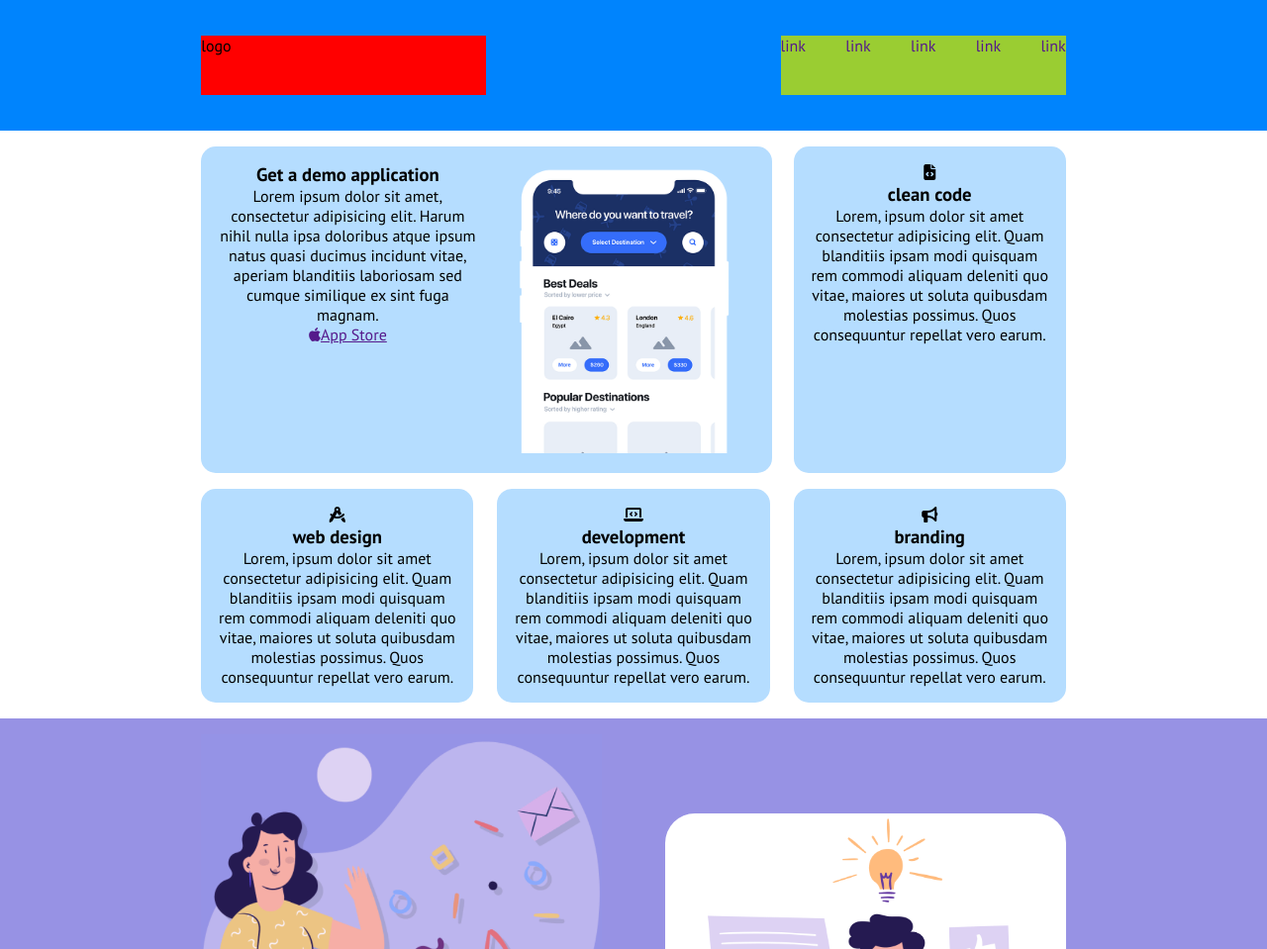
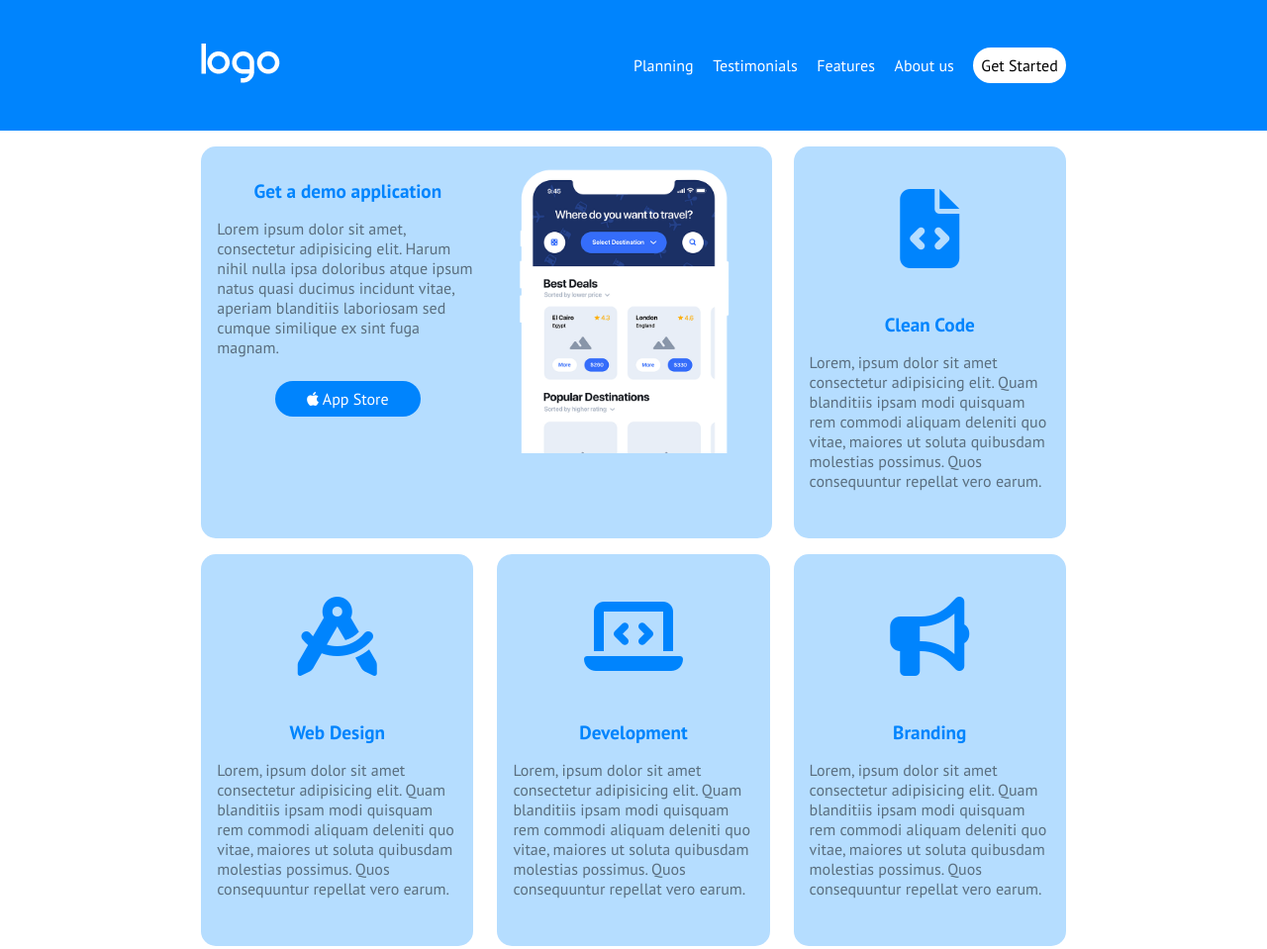
Before and after one commit to PierluigiTornesi/htmlcss-responsive-layout, a plain HTML site: page index.html in a window 1280 px wide. Shown: the top 959 px of the page at 99% size. Drawn offline with Linux system fonts and the light colour scheme.

Commit message:
update: scrittura dettagli header e first section

```diff
--- a/css/style.css
+++ b/css/style.css
@@ -39,23 +39,22 @@ body{
 }
 /* classi debug per visualizzare il contenuto della barra dell'header */
 .header-bar .logo{
-    /* debug */
-    background-color: red;
-    height: 60px;
     width: 33%;
 }
 .header-bar .bars{
-    /* debug */
-    background-color: green;
-    height: 60px;
     width: 33%;
 }
+/* classe per il bottone con le barre */
+.bars button{
+    background-color: transparent;
+    border: 0;
+    color: white;
+    width: 100%;
+}
+/* classe per i link */
 .header-bar .link{
-    /* debug */
     display: none;
-    background-color: yellowgreen;
-    width: 33%;
-    height: 60px;
+    width: 50%;
 }
 /* classe per la lista dell'header */
 .link ul{
@@ -63,11 +62,21 @@ body{
     display: flex;
     list-style-type: none;
     justify-content: space-between;
+    gap: 1rem;
 }
 /* classe per i link della lista */
 .link a{
     text-decoration: none;
+    color: white;
 }
+/* id per il bottone cliccabile nei link */
+#button-white{
+    background-color: white;
+    color: black;
+    padding: 0.5rem;
+    border-radius: 20px;
+}
+
 /* classe per la prima section */
 .first-section{
     /* debug */
@@ -85,7 +94,6 @@ body{
 /* classe per le colonne della prima section */
 .col-blue{
     /* debug */
-    text-align: center;
     padding: 1rem;
     background-color:#b5ddff;
     width: 100%;
@@ -94,6 +102,36 @@ body{
 /* classe per le info del blocco grande */
 .info-bigger{
     width: 100%;
+}
+/* classe per il titolo delle info */
+.titolo-info{
+    color: #0084fd ;
+    padding: 1rem;
+    text-align: center;
+    font-size: 1.2rem;
+}
+/* classe per il testo delle info */
+.testo-info{
+    color: #5a6e7f;
+    margin-bottom: 2rem;
+    font-size: 1rem;
+}
+/* classe per il bottone nell'info */
+.button-app{
+    text-align: center;
+    margin-bottom: 1rem;
+}
+/* id per personalizzare il bottone */
+#button-blue{
+    background-color: #0084fd;
+    color: white;
+    padding: 0.5rem 2rem;
+    border-radius: 20px;
+    text-decoration: none;
+}
+/* classe per rendere piú grande l'immagine dell'info */
+.img-big{
+    font-size: 5rem;
 }
 /* classe per l'immagine del blocco grande */
 .img-bigger{
@@ -159,6 +197,7 @@ body{
 /* id della foto del testimonial */
 #foto{
     /* debug */
+    object-fit: cover;
     height: 175px;
     width: 175px;
     border-radius: 50%;
--- a/index.html
+++ b/index.html
@@ -26,18 +26,22 @@
                     <!-- div contenente la barra dell'header -->
                     <div class="header-bar">
                         <!-- div contenente il logo -->
-                        <div class="logo">logo</div>
+                        <div class="logo">
+                            <img src="img/logo.png" alt="">
+                        </div>
                         <!-- div contenente il simbolo delle barre -->
-                        <div class="bars">bars</div>
+                        <div class="bars">
+                            <button><i class="fa-solid fa-bars"></i></button>
+                        </div>
                         <!-- div contenente la lista dei link -->
                         <div class="link">
                             <!-- lista dei link -->
                             <ul>
-                                <li><a href="">link</a></li>
-                                <li><a href="">link</a></li>
-                                <li><a href="">link</a></li>
-                                <li><a href="">link</a></li>
-                                <li><a href="">link</a></li>
+                                <li><a href="">Planning</a></li>
+                                <li><a href="">Testimonials</a></li>
+                                <li><a href="">Features</a></li>
+                                <li><a href="">About us</a></li>
+                                <li><a id="button-white" href="">Get Started</a></li>
                             </ul>
                         </div>
                     </div>
@@ -58,9 +62,11 @@
                         <div id="bigger" class="col-blue">
                             <!-- div contenente le info del blocco grande -->
                             <div class="info-bigger">
-                                <h3>Get a demo application</h3>
-                                <p>Lorem ipsum dolor sit amet, consectetur adipisicing elit. Harum nihil nulla ipsa doloribus atque ipsum natus quasi ducimus incidunt vitae, aperiam blanditiis laboriosam sed cumque similique ex sint fuga magnam.</p>
-                                <a href=""><i class="fa-brands fa-apple"></i>App Store</a>
+                                <h3 class="titolo-info">Get a demo application</h3>
+                                <p class="testo-info">Lorem ipsum dolor sit amet, consectetur adipisicing elit. Harum nihil nulla ipsa doloribus atque ipsum natus quasi ducimus incidunt vitae, aperiam blanditiis laboriosam sed cumque similique ex sint fuga magnam.</p>
+                                <div class="button-app">
+                                    <a id="button-blue" href=""><i class="fa-brands fa-apple"></i> App Store</a>
+                                </div>
                             </div>
                             <!-- div contenente l'immagine  -->
                             <div class="img-bigger">
@@ -70,38 +76,38 @@
                         <!-- div col -->
                         <div class="col-blue">
                             <!-- div per il simbolo -->
-                            <div>
+                            <div class="titolo-info img-big">
                                 <i class="fa-solid fa-file-code"></i>
                             </div>
-                            <h3>clean code</h3>
-                            <p>Lorem, ipsum dolor sit amet consectetur adipisicing elit. Quam blanditiis ipsam modi quisquam rem commodi aliquam deleniti quo vitae, maiores ut soluta quibusdam molestias possimus. Quos consequuntur repellat vero earum.</p>
+                            <h3 class="titolo-info">Clean Code</h3>
+                            <p class="testo-info">Lorem, ipsum dolor sit amet consectetur adipisicing elit. Quam blanditiis ipsam modi quisquam rem commodi aliquam deleniti quo vitae, maiores ut soluta quibusdam molestias possimus. Quos consequuntur repellat vero earum.</p>
                         </div>
                         <!-- div col -->
                         <div class="col-blue">
                             <!-- div per il simbolo -->
-                            <div>
+                            <div class="titolo-info img-big">
                                 <i class="fa-solid fa-compass-drafting"></i>
                             </div>
-                            <h3>web design</h3>
-                            <p>Lorem, ipsum dolor sit amet consectetur adipisicing elit. Quam blanditiis ipsam modi quisquam rem commodi aliquam deleniti quo vitae, maiores ut soluta quibusdam molestias possimus. Quos consequuntur repellat vero earum.</p>
+                            <h3 class="titolo-info">Web Design</h3>
+                            <p class="testo-info">Lorem, ipsum dolor sit amet consectetur adipisicing elit. Quam blanditiis ipsam modi quisquam rem commodi aliquam deleniti quo vitae, maiores ut soluta quibusdam molestias possimus. Quos consequuntur repellat vero earum.</p>
                         </div>
                         <!-- div col -->
                         <div class="col-blue">
                             <!-- div per il simbolo -->
-                            <div>
+                            <div class="titolo-info img-big">
                                 <i class="fa-solid fa-laptop-code"></i>
                             </div>
-                            <h3>development</h3>
-                            <p>Lorem, ipsum dolor sit amet consectetur adipisicing elit. Quam blanditiis ipsam modi quisquam rem commodi aliquam deleniti quo vitae, maiores ut soluta quibusdam molestias possimus. Quos consequuntur repellat vero earum.</p>
+                            <h3 class="titolo-info">Development</h3>
+                            <p class="testo-info">Lorem, ipsum dolor sit amet consectetur adipisicing elit. Quam blanditiis ipsam modi quisquam rem commodi aliquam deleniti quo vitae, maiores ut soluta quibusdam molestias possimus. Quos consequuntur repellat vero earum.</p>
                         </div>
                         <!-- div col -->
                         <div class="col-blue">
                             <!-- div per il simbolo -->
-                            <div>
+                            <div class="titolo-info img-big">
                                 <i class="fa-solid fa-bullhorn"></i>
                             </div>
-                            <h3>branding</h3>
-                            <p>Lorem, ipsum dolor sit amet consectetur adipisicing elit. Quam blanditiis ipsam modi quisquam rem commodi aliquam deleniti quo vitae, maiores ut soluta quibusdam molestias possimus. Quos consequuntur repellat vero earum.</p>
+                            <h3 class="titolo-info">Branding</h3>
+                            <p class="testo-info">Lorem, ipsum dolor sit amet consectetur adipisicing elit. Quam blanditiis ipsam modi quisquam rem commodi aliquam deleniti quo vitae, maiores ut soluta quibusdam molestias possimus. Quos consequuntur repellat vero earum.</p>
                         </div>
                     </div>
                 </div>
```
